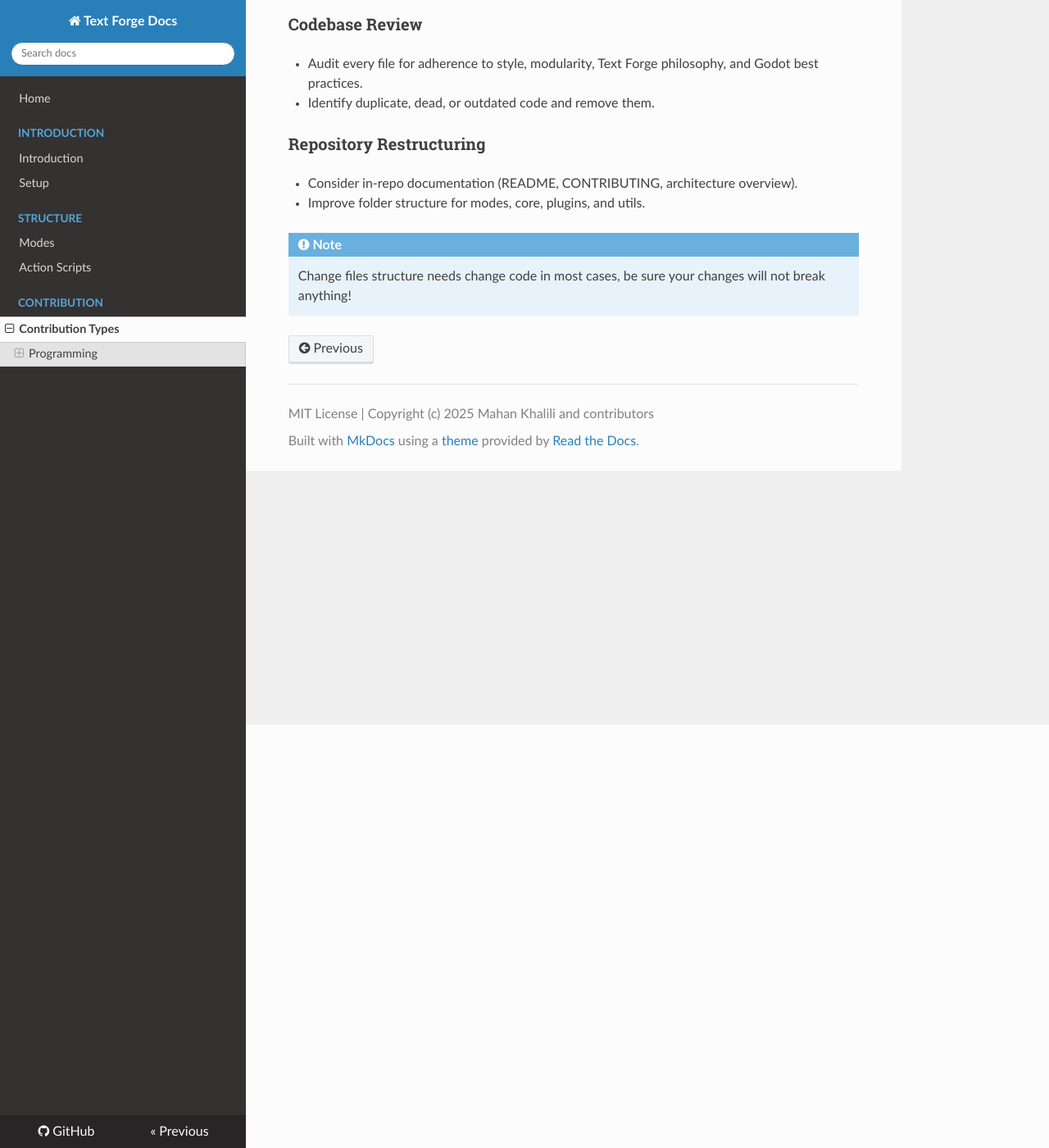
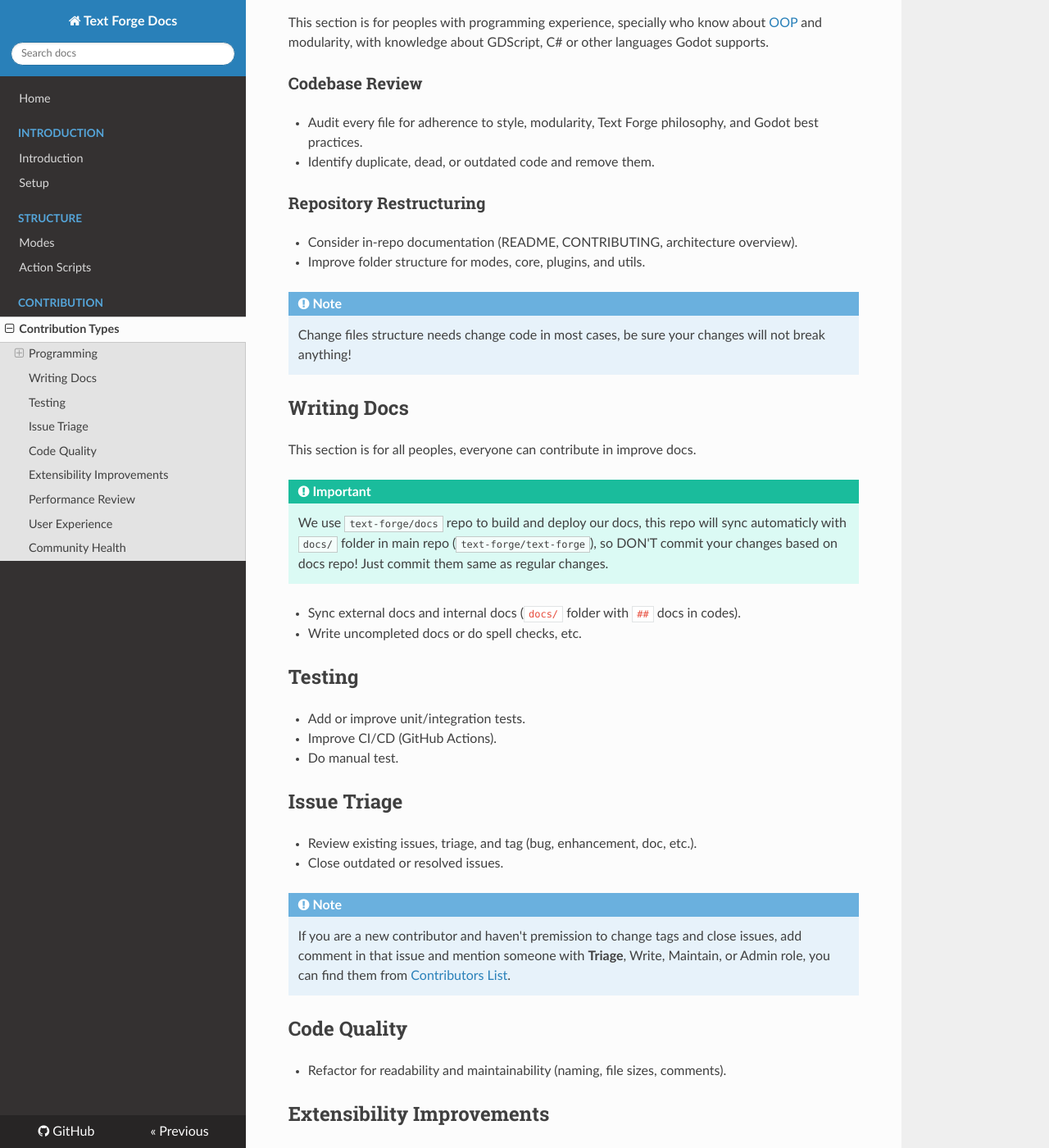
Before and after one commit to text-forge/docs, an MkDocs documentation site: the page built from docs/contribution_types.md, in a window 1280 px wide and 1400 px high, scrolled down 516 px. Shown: the whole window at 82% size. Built offline with MkDocs 1.6.1, drawn with Linux system fonts in a browser that asks for light colours; nearby versions of some CDN libraries; a script that is not in the unit is left out; some of the changed text lies outside the part shown.

Commit message:
Update docs to: 4128f477363a43225cb14a28228e306036912355

```diff
--- a/docs/contribution_types.md
+++ b/docs/contribution_types.md
@@ -8,6 +8,8 @@ abilities or find new way to contribute, feel free!
     You can share your ideas about what you will do in [discussions](https://github.com/text-forge/text-forge/discussions)
     to receive others comments to be sure about what you want or get tips.
 
+You can find contribution guides [CONTRIBUTING.md](https://github.com/text-forge/text-forge/blob/Main/CONTRIBUTING.md),
+If you can't find the right guidance or have a question, [Discussions](https://github.com/text-forge/text-forge/discussions) are always available for guidance.
 
 ## Programming
 
@@ -27,3 +29,54 @@ and modularity, with knowledge about GDScript, C# or other languages Godot suppo
 !!! Note
 
     Change files structure needs change code in most cases, be sure your changes will not break anything!
+
+## Writing Docs
+
+This section is for all peoples, everyone can contribute in improve docs.
+
+!!! Important
+
+    We use `text-forge/docs` repo to build and deploy our docs, this repo will sync automaticly with `docs/` folder in
+    main repo (`text-forge/text-forge`), so DON'T commit your changes based on docs repo! Just commit them same as regular changes.
+
+- Sync external docs and internal docs (`docs/` folder with `##` docs in codes).
+- Write uncompleted docs or do spell checks, etc.
+
+## Testing
+
+- Add or improve unit/integration tests.
+- Improve CI/CD (GitHub Actions).
+- Do manual test.
+
+## Issue Triage
+
+- Review existing issues, triage, and tag (bug, enhancement, doc, etc.).
+- Close outdated or resolved issues.
+
+!!! Note
+
+    If you are a new contributor and haven't premission to change tags and close issues, add comment in that issue and mention
+    someone with **Triage**, Write, Maintain, or Admin role, you can find them from [Contributors List](https://github.com/text-forge/text-forge/graphs/contributors).
+
+## Code Quality
+
+- Refactor for readability and maintainability (naming, file sizes, comments).
+
+## Extensibility Improvements
+
+- Standardize API for adding new modes/plugins.
+- Document plugin/mode interface, Specially internal docs.
+- Make demo for plugin, mode or other modules.
+
+## Performance Review
+
+- Identify and address bottlenecks, especially for large file editing and multi-language support.
+
+## User Experience
+
+- Review UI/UX for consistency and accessibility.
+- Add onboarding guides and example configurations.
+
+## Community Health
+
+- Suggest issue/PR templates.
```
